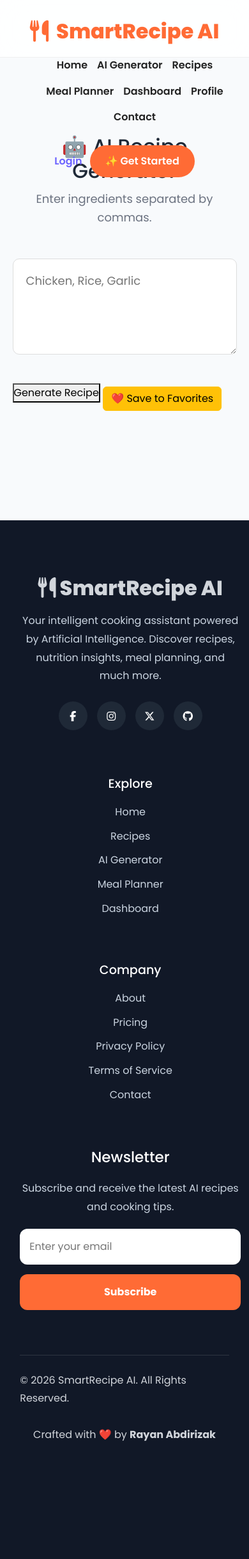
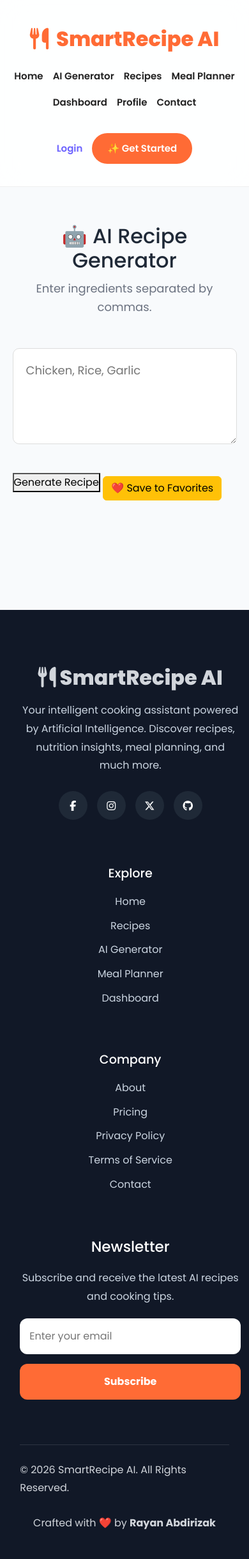
Before and after one commit to Rayanabdirizak/SmartRecipe-AI, a Flask app: page /ai in a window 390 px wide. Shown: the whole page at 64% size. Before the commit the page ends 2252 px from the top, so only its background shows below. Run offline with Flask 3, Linux system fonts and the light colour scheme.

Commit message:
Improve mobile responsive design

```diff
--- a/static/css/style.css
+++ b/static/css/style.css
@@ -1921,14 +1921,30 @@ gap:12px;
 }
 
 
+
+
+
+
 /* ================= MOBILE ================= */
 
 @media (max-width:768px){
 
+.navbar{
+    height:auto;
+    padding:15px 0;
+}
+
 .nav-container{
+    display:flex;
     flex-direction:column;
-    padding:15px;
-    gap:15px;
+    align-items:center;
+    gap:20px;
+    width:95%;
+}
+
+.logo{
+    font-size:2rem;
+    text-align:center;
 }
 
 .nav-menu{
@@ -1936,53 +1952,76 @@ gap:12px;
     flex-wrap:wrap;
     justify-content:center;
     gap:15px;
+    padding:0;
+}
+
+.nav-menu li{
+    list-style:none;
+}
+
+.nav-menu a{
+    font-size:15px;
 }
 
 .nav-actions{
+    display:flex;
+    justify-content:center;
+    gap:15px;
     width:100%;
-    justify-content:center;
-    display:flex;
-    gap:12px;
-}
-
-.logo{
-    font-size:2rem;
+}
+
+.login-btn,
+.primary-btn{
+    font-size:15px;
+}
+
+main{
+    padding-top:250px;
 }
 
 .hero{
+    display:flex;
     flex-direction:column;
+    gap:40px;
     text-align:center;
-    padding:40px 20px;
-}
-
-.hero-content{
-    width:100%;
-}
-
+}
+
+.hero-content,
 .hero-image{
     width:100%;
-    margin-top:30px;
 }
 
 .hero-image img{
-    width:100%;
-    max-width:350px;
-}
-
-h1{
-    font-size:2.3rem;
-}
-
-.cards{
+    max-width:320px;
+    margin:auto;
+}
+
+.hero-content h1{
+    font-size:42px;
+}
+
+.hero-content p{
+    font-size:18px;
+}
+
+.cards,
+.categories,
+.recipes{
     grid-template-columns:1fr;
 }
 
-.recipe-card{
-    width:100%;
-}
-
-img{
-    max-width:100%;
-    height:auto;
-}
-}
+.footer-container{
+    grid-template-columns:1fr;
+    text-align:center;
+}
+
+.footer-social{
+    justify-content:center;
+}
+
+.footer-bottom{
+    flex-direction:column;
+    gap:10px;
+}
+
+}
```
